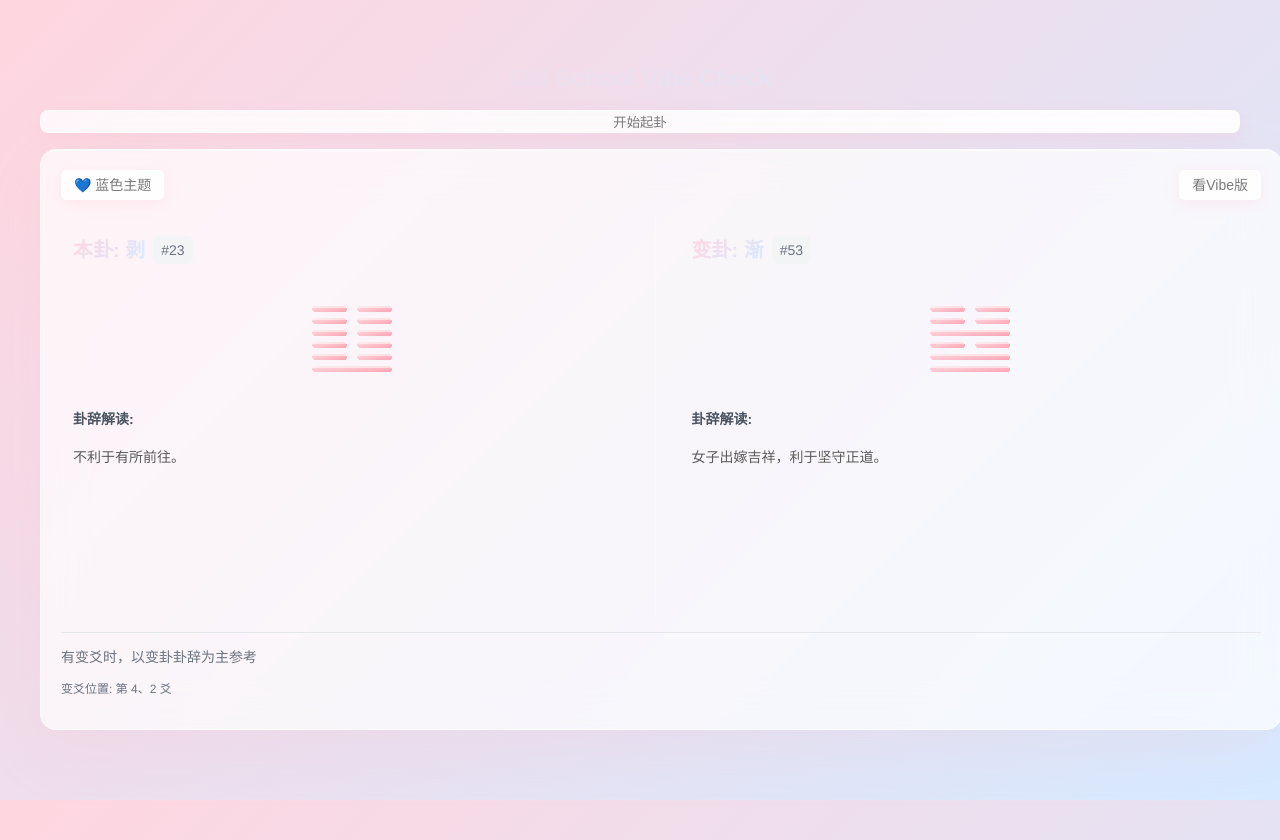
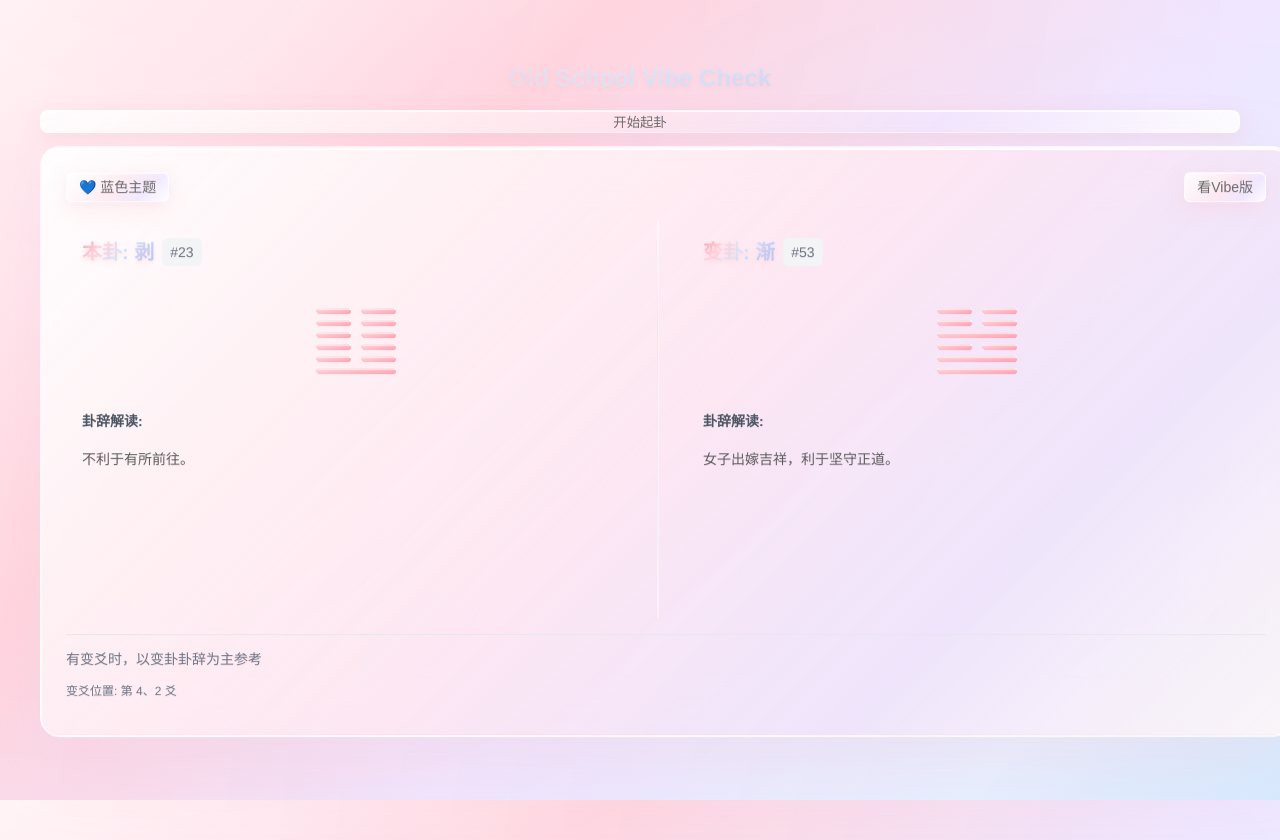
Before and after one commit to naquarius/oldschoolvibecheck, a Next.js app: page / in a window 1280 px wide. Both pictures are taken after a click on the button "开始起卦". Built offline with nearby package versions, Linux system fonts and the light colour scheme.

Commit message:
more crystal like styling

```diff
--- a/styles/globals.css
+++ b/styles/globals.css
@@ -2,22 +2,67 @@
 @tailwind components;
 @tailwind utilities;
 
-/* 基础样式 */
+/* 基础样式 - 增强的水晶暖色调 */
 body {
-  background: linear-gradient(135deg, #ffd6e0 0%, #d6eaff 100%);
+  background: linear-gradient(
+    135deg,
+    #fff5f7 0%,
+    #ffe8f0 15%,
+    #ffd6e0 30%,
+    #f0e6ff 60%,
+    #e6f0ff 85%,
+    #d6eaff 100%
+  );
   background-attachment: fixed;
   color: #5a5a5a;
   font-family: 'Helvetica Neue', Arial, sans-serif;
   margin: 0;
   padding: 20px;
   min-height: 100vh;
+  position: relative;
+  overflow-x: hidden;
+}
+
+/* 添加微妙的光晕效果 */
+body::before {
+  content: '';
+  position: fixed;
+  top: -50%;
+  left: -50%;
+  width: 200%;
+  height: 200%;
+  background: radial-gradient(
+      circle at 30% 20%,
+      rgba(255, 182, 193, 0.08) 0%,
+      transparent 50%
+    ),
+    radial-gradient(
+      circle at 70% 80%,
+      rgba(214, 234, 255, 0.08) 0%,
+      transparent 50%
+    );
+  pointer-events: none;
+  z-index: -1;
+  animation: ethereal-glow 20s ease-in-out infinite alternate;
+}
+
+@keyframes ethereal-glow {
+  0% {
+    transform: rotate(0deg) scale(1);
+    opacity: 0.6;
+  }
+  100% {
+    transform: rotate(5deg) scale(1.05);
+    opacity: 0.8;
+  }
 }
 
 main {
-  max-width: 1200px !important; /* 增加最大宽度 */
-  margin: 10px auto !important; /* 减少上下边距 */
-  padding: 16px !important; /* 减少内边距 */
-  background: transparent !important; /* 确保透明 */
+  max-width: 1200px !important;
+  margin: 10px auto !important;
+  padding: 16px !important;
+  background: transparent !important;
+  position: relative;
 }
 
 /* 布局类 */
@@ -189,110 +234,209 @@ main {
   border-radius: 0.5rem;
 }
 
-/* 水晶主题样式 */
+/* 增强的水晶主题样式 */
 .crystal-card {
-  background: rgba(255, 255, 255, 0.7);
-  backdrop-filter: blur(20px);
-  border: 1px solid rgba(255, 255, 255, 0.4);
-  box-shadow: 0 20px 60px rgba(255, 182, 193, 0.15),
-    inset 0 1px 0 rgba(255, 255, 255, 0.8);
-  border-radius: 16px;
-  margin: 0 !important; /* 移除外边距 */
-  padding: 20px !important; /* 固定内边距 */
-  width: 100% !important; /* 占满容器 */
+  background: linear-gradient(
+    135deg,
+    rgba(255, 255, 255, 0.85) 0%,
+    rgba(255, 245, 247, 0.8) 25%,
+    rgba(255, 232, 240, 0.75) 50%,
+    rgba(240, 230, 255, 0.8) 75%,
+    rgba(255, 255, 255, 0.85) 100%
+  );
+  backdrop-filter: blur(25px) saturate(1.2);
+  border: 2px solid rgba(255, 255, 255, 0.6);
+  box-shadow: 0 25px 80px rgba(255, 182, 193, 0.2),
+    0 8px 32px rgba(214, 234, 255, 0.15), inset 0 2px 0 rgba(255, 255, 255, 0.9),
+    inset 0 -1px 0 rgba(255, 182, 193, 0.1);
+  border-radius: 20px;
+  margin: 0 !important;
+  padding: 24px !important;
+  width: 100% !important;
+  position: relative;
+  transition: all 0.4s cubic-bezier(0.4, 0, 0.2, 1);
+}
+
+.crystal-card::before {
+  content: '';
+  position: absolute;
+  top: 0;
+  left: 0;
+  right: 0;
+  bottom: 0;
+  background: linear-gradient(
+    135deg,
+    rgba(255, 255, 255, 0.3) 0%,
+    transparent 50%,
+    rgba(255, 182, 193, 0.1) 100%
+  );
+  border-radius: 20px;
+  pointer-events: none;
+  z-index: -1;
+}
+
+.crystal-card:hover {
+  transform: translateY(-2px);
+  box-shadow: 0 35px 100px rgba(255, 182, 193, 0.25),
+    0 12px 40px rgba(214, 234, 255, 0.2),
+    inset 0 2px 0 rgba(255, 255, 255, 0.95),
+    inset 0 -1px 0 rgba(255, 182, 193, 0.15);
 }
 
 .crystal-button {
   background: linear-gradient(
     135deg,
-    rgba(255, 255, 255, 0.8) 0%,
+    rgba(255, 255, 255, 0.9) 0%,
+    rgba(255, 245, 247, 0.85) 25%,
+    rgba(255, 232, 240, 0.8) 50%,
+    rgba(240, 230, 255, 0.85) 75%,
     rgba(255, 255, 255, 0.9) 100%
   );
-  border: 1px solid rgba(255, 255, 255, 0.4);
-  box-shadow: 0 4px 16px rgba(255, 182, 193, 0.2);
-  color: #7a7a7a;
-  transition: all 0.3s ease;
+  border: 1.5px solid rgba(255, 255, 255, 0.6);
+  box-shadow: 0 6px 20px rgba(255, 182, 193, 0.25),
+    0 2px 8px rgba(214, 234, 255, 0.15), inset 0 1px 0 rgba(255, 255, 255, 0.8);
+  color: #6a6a6a;
+  transition: all 0.3s cubic-bezier(0.4, 0, 0.2, 1);
   cursor: pointer;
+  backdrop-filter: blur(15px);
+  position: relative;
+  overflow: hidden;
+}
+
+.crystal-button::before {
+  content: '';
+  position: absolute;
+  top: 0;
+  left: -100%;
+  width: 100%;
+  height: 100%;
+  background: linear-gradient(
+    90deg,
+    transparent 0%,
+    rgba(255, 255, 255, 0.4) 50%,
+    transparent 100%
+  );
+  transition: left 0.6s ease;
+}
+
+.crystal-button:hover::before {
+  left: 100%;
 }
 
 .crystal-button:hover {
-  transform: translateY(-2px);
-  box-shadow: 0 6px 20px rgba(255, 182, 193, 0.3);
+  transform: translateY(-3px);
+  box-shadow: 0 10px 30px rgba(255, 182, 193, 0.35),
+    0 4px 12px rgba(214, 234, 255, 0.25), inset 0 1px 0 rgba(255, 255, 255, 0.9);
 }
 
 .crystal-title {
-  background: linear-gradient(135deg, #ffd6e0 0%, #d6eaff 100%);
+  background: linear-gradient(
+    135deg,
+    #ff8fa3 0%,
+    #ffd6e0 25%,
+    #d6eaff 50%,
+    #b8d4ff 75%,
+    #a8c8ff 100%
+  );
   -webkit-background-clip: text;
   -webkit-text-fill-color: transparent;
   background-clip: text;
+  text-shadow: 0 2px 4px rgba(255, 182, 193, 0.3);
+  position: relative;
 }
 
 /* 水平布局优化 */
 .horizontal-layout {
   display: flex;
   flex-direction: row;
-  gap: 24px;
-  overflow-x: visible; /* 改为可见 */
+  gap: 28px;
+  overflow-x: visible;
   width: 100%;
-  min-height: 400px; /* 确保足够高度 */
+  min-height: 400px;
 }
 
 .gua-container {
   flex: 1;
-  min-width: 320px; /* 增加最小宽度 */
-  padding: 0 12px;
+  min-width: 320px;
+  padding: 0 16px;
+  position: relative;
 }
 
 .gua-container:not(:last-child) {
-  border-right: 1px solid rgba(255, 255, 255, 0.3);
-  padding-right: 24px;
+  border-right: 2px solid rgba(255, 255, 255, 0.4);
+  padding-right: 28px;
 }
 
-/* 水晶铜钱样式 */
+.gua-container:not(:last-child)::after {
+  content: '';
+  position: absolute;
+  right: -1px;
+  top: 10%;
+  bottom: 10%;
+  width: 1px;
+  background: linear-gradient(
+    to bottom,
+    transparent 0%,
+    rgba(255, 182, 193, 0.3) 20%,
+    rgba(214, 234, 255, 0.3) 80%,
+    transparent 100%
+  );
+}
+
+/* 增强的水晶铜钱样式 */
 .crystal-coin {
-  width: 80px;
-  height: 80px;
+  width: 85px;
+  height: 85px;
   border-radius: 50%;
   background: radial-gradient(
-    circle at 30% 30%,
-    rgba(255, 255, 255, 0.95) 0%,
-    rgba(255, 182, 193, 0.9) 30%,
-    rgba(255, 145, 164, 0.8) 60%,
-    rgba(255, 105, 130, 0.7) 100%
+    circle at 25% 25%,
+    rgba(255, 255, 255, 0.98) 0%,
+    rgba(255, 245, 247, 0.95) 15%,
+    rgba(255, 182, 193, 0.9) 35%,
+    rgba(255, 145, 164, 0.85) 55%,
+    rgba(255, 105, 130, 0.8) 75%,
+    rgba(230, 90, 115, 0.75) 100%
   );
-  border: 3px solid rgba(255, 255, 255, 0.9);
-  box-shadow: 0 12px 50px rgba(255, 105, 130, 0.6),
-    inset 0 4px 20px rgba(255, 255, 255, 0.9), 0 0 40px rgba(255, 182, 193, 0.8);
+  border: 3px solid rgba(255, 255, 255, 0.95);
+  box-shadow: 0 15px 60px rgba(255, 105, 130, 0.4),
+    0 8px 32px rgba(255, 182, 193, 0.3),
+    inset 0 4px 20px rgba(255, 255, 255, 0.9),
+    inset 0 -2px 10px rgba(255, 105, 130, 0.2),
+    0 0 50px rgba(255, 182, 193, 0.6);
   position: relative;
-  backdrop-filter: blur(8px);
+  backdrop-filter: blur(12px);
+  transition: all 0.4s cubic-bezier(0.4, 0, 0.2, 1);
 }
 
 .crystal-coin::before {
   content: '';
   position: absolute;
-  top: 15%;
-  left: 15%;
-  width: 70%;
-  height: 70%;
+  top: 12%;
+  left: 12%;
+  width: 76%;
+  height: 76%;
   border-radius: 50%;
   background: radial-gradient(
-    circle at 40% 40%,
-    rgba(255, 255, 255, 0.8) 0%,
-    rgba(255, 255, 255, 0.3) 50%,
+    circle at 35% 35%,
+    rgba(255, 255, 255, 0.9) 0%,
+    rgba(255, 255, 255, 0.6) 30%,
+    rgba(255, 255, 255, 0.3) 60%,
     transparent 100%
   );
+  z-index: 1;
 }
 
 .crystal-coin::after {
   content: '';
   position: absolute;
-  top: 25%;
-  left: 25%;
-  width: 50%;
-  height: 50%;
+  top: 22%;
+  left: 22%;
+  width: 56%;
+  height: 56%;
   border-radius: 50%;
-  border: 1px solid rgba(255, 255, 255, 0.6);
+  border: 1.5px solid rgba(255, 255, 255, 0.7);
   background: transparent;
+  z-index: 2;
 }
 
 /* 铜钱正反面标识 */
@@ -301,9 +445,12 @@ main {
   display: flex;
   align-items: center;
   justify-content: center;
-  color: rgba(255, 105, 130, 0.9);
-  font-size: 24px;
-  text-shadow: 0 4px 8px rgba(255, 255, 255, 0.8);
+  color: rgba(255, 105, 130, 0.95);
+  font-size: 28px;
+  font-weight: bold;
+  text-shadow: 0 4px 8px rgba(255, 255, 255, 0.8),
+    0 2px 4px rgba(255, 105, 130, 0.4);
+  z-index: 3;
 }
 
 .crystal-coin.tails::before {
@@ -311,61 +458,113 @@ main {
   display: flex;
   align-items: center;
   justify-content: center;
-  color: rgba(105, 165, 255, 0.9);
-  font-size: 24px;
-  text-shadow: 0 4px 8px rgba(255, 255, 255, 0.8);
+  color: rgba(105, 165, 255, 0.95);
+  font-size: 28px;
+  font-weight: bold;
+  text-shadow: 0 4px 8px rgba(255, 255, 255, 0.8),
+    0 2px 4px rgba(105, 165, 255, 0.4);
+  z-index: 3;
 }
 
-/* 投掷动画 */
+/* 增强的投掷动画 */
 @keyframes crystal-coin-flip {
   0% {
-    transform: rotateY(0deg) scale(1);
-    box-shadow: 0 8px 32px rgba(255, 182, 193, 0.4);
+    transform: rotateY(0deg) scale(1) translateZ(0);
+    box-shadow: 0 12px 48px rgba(255, 182, 193, 0.4),
+      0 6px 24px rgba(255, 105, 130, 0.3), 0 0 40px rgba(255, 182, 193, 0.5);
   }
   25% {
-    transform: rotateY(90deg) scale(1.05);
+    transform: rotateY(90deg) scale(1.08) translateZ(10px);
+    box-shadow: 0 20px 60px rgba(214, 234, 255, 0.5),
+      0 10px 30px rgba(105, 165, 255, 0.4), 0 0 50px rgba(214, 234, 255, 0.6);
   }
   50% {
-    transform: rotateY(180deg) scale(1.1);
-    box-shadow: 0 15px 50px rgba(105, 165, 255, 0.6);
+    transform: rotateY(180deg) scale(1.15) translateZ(20px);
+    box-shadow: 0 25px 80px rgba(105, 165, 255, 0.6),
+      0 15px 40px rgba(214, 234, 255, 0.5), 0 0 60px rgba(105, 165, 255, 0.7);
   }
   75% {
-    transform: rotateY(270deg) scale(1.05);
+    transform: rotateY(270deg) scale(1.08) translateZ(10px);
+    box-shadow: 0 20px 60px rgba(255, 182, 193, 0.5),
+      0 10px 30px rgba(255, 105, 130, 0.4), 0 0 50px rgba(255, 182, 193, 0.6);
   }
   100% {
-    transform: rotateY(360deg) scale(1);
-    box-shadow: 0 8px 32px rgba(255, 182, 193, 0.4);
+    transform: rotateY(360deg) scale(1) translateZ(0);
+    box-shadow: 0 12px 48px rgba(255, 182, 193, 0.4),
+      0 6px 24px rgba(255, 105, 130, 0.3), 0 0 40px rgba(255, 182, 193, 0.5);
   }
 }
 
 .coin-throwing {
-  animation: crystal-coin-flip 2.5s ease-in-out infinite;
+  animation: crystal-coin-flip 2.8s ease-in-out infinite;
 }
 
 /* 铜钱容器布局 */
 .coins-container {
   display: flex;
   justify-content: center;
-  gap: 20px;
-  padding: 20px;
+  gap: 24px;
+  padding: 24px;
+  position: relative;
+}
+
+.coins-container::before {
+  content: '';
+  position: absolute;
+  top: 50%;
+  left: 50%;
+  transform: translate(-50%, -50%);
+  width: 120%;
+  height: 120%;
+  background: radial-gradient(
+    circle,
+    rgba(255, 255, 255, 0.1) 0%,
+    rgba(255, 182, 193, 0.05) 30%,
+    transparent 70%
+  );
+  border-radius: 50%;
+  pointer-events: none;
+  z-index: -1;
 }
 
 .coin-wrapper {
   display: flex;
   flex-direction: column;
   align-items: center;
-  gap: 8px;
+  gap: 12px;
+  position: relative;
+}
+
+.coin-wrapper::before {
+  content: '';
+  position: absolute;
+  bottom: -8px;
+  left: 50%;
+  transform: translateX(-50%);
+  width: 60px;
+  height: 8px;
+  background: radial-gradient(
+    ellipse,
+    rgba(255, 182, 193, 0.2) 0%,
+    transparent 70%
+  );
+  border-radius: 50%;
+  filter: blur(4px);
 }
 
 .coin-label {
   font-size: 0.75rem;
-  color: rgba(122, 122, 122, 0.7);
+  color: rgba(122, 122, 122, 0.8);
   text-transform: uppercase;
+  letter-spacing: 0.5px;
+  font-weight: 500;
+  text-shadow: 0 1px 2px rgba(255, 255, 255, 0.8);
 }
 
 /* 禁用状态 */
 .disabled\:bg-gray-400:disabled {
   background-color: #9ca3af;
+  opacity: 0.6;
 }
 
 /* 宽度 */
@@ -381,6 +580,29 @@ main {
   max-width: 42rem;
 }
 
+/* 添加微妙的浮动动画 */
+@keyframes ethereal-float {
+  0%,
+  100% {
+    transform: translateY(0px);
+  }
+  50% {
+    transform: translateY(-4px);
+  }
+}
+
+.crystal-card {
+  animation: ethereal-float 6s ease-in-out infinite;
+}
+
+.crystal-card:nth-child(2n) {
+  animation-delay: -2s;
+}
+
+.crystal-card:nth-child(3n) {
+  animation-delay: -4s;
+}
+
 /* 响应式调整 */
 @media (max-width: 1024px) {
   main {
@@ -390,11 +612,16 @@ main {
   }
 
   .horizontal-layout {
-    gap: 16px;
+    gap: 20px;
   }
 
   .gua-container {
     min-width: 280px;
+  }
+
+  .crystal-coin {
+    width: 75px;
+    height: 75px;
   }
 }
 
@@ -404,15 +631,70 @@ main {
   }
 
   .crystal-card {
-    padding: 16px !important;
+    padding: 18px !important;
   }
 
   .horizontal-layout {
-    gap: 12px;
+    gap: 16px;
   }
 
   .gua-container {
     min-width: 250px;
     padding: 0 8px;
   }
+
+  .crystal-coin {
+    width: 70px;
+    height: 70px;
+  }
+
+  .coins-container {
+    gap: 18px;
+    padding: 18px;
+  }
 }
+
+/* 添加一些装饰性元素 */
+.crystal-decoration {
+  position: absolute;
+  width: 6px;
+  height: 6px;
+  background: radial-gradient(
+    circle,
+    rgba(255, 255, 255, 0.8) 0%,
+    rgba(255, 182, 193, 0.4) 50%,
+    transparent 100%
+  );
+  border-radius: 50%;
+  animation: twinkle 3s ease-in-out infinite;
+}
+
+@keyframes twinkle {
+  0%,
+  100% {
+    opacity: 0.3;
+    transform: scale(1);
+  }
+  50% {
+    opacity: 1;
+    transform: scale(1.2);
+  }
+}
+
+.crystal-decoration:nth-child(1) {
+  top: 10%;
+  left: 15%;
+  animation-delay: 0s;
+}
+
+.crystal-decoration:nth-child(2) {
+  top: 20%;
+  right: 20%;
+  animation-delay: 1s;
+}
+
+.crystal-decoration:nth-child(3) {
+  bottom: 15%;
+  left: 25%;
+  animation-delay: 2s;
+}
```
